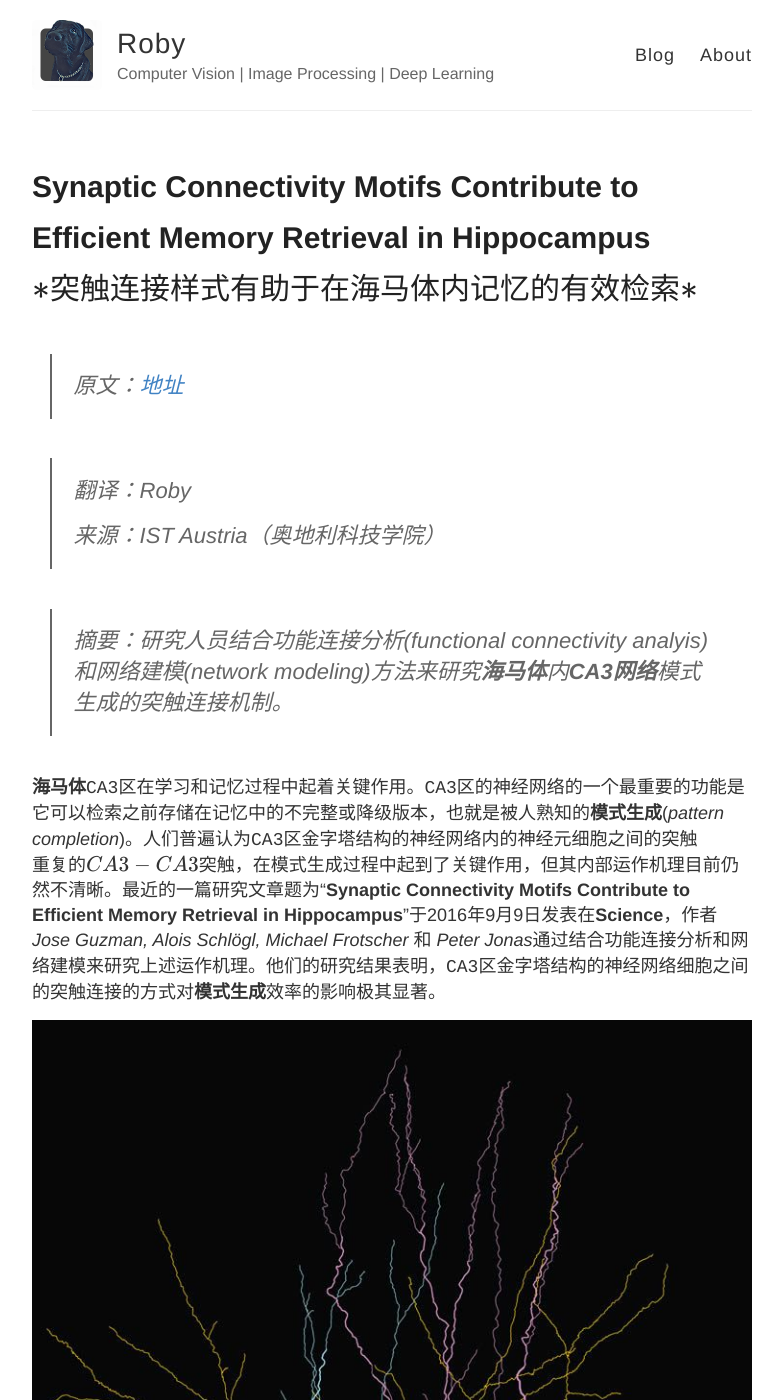
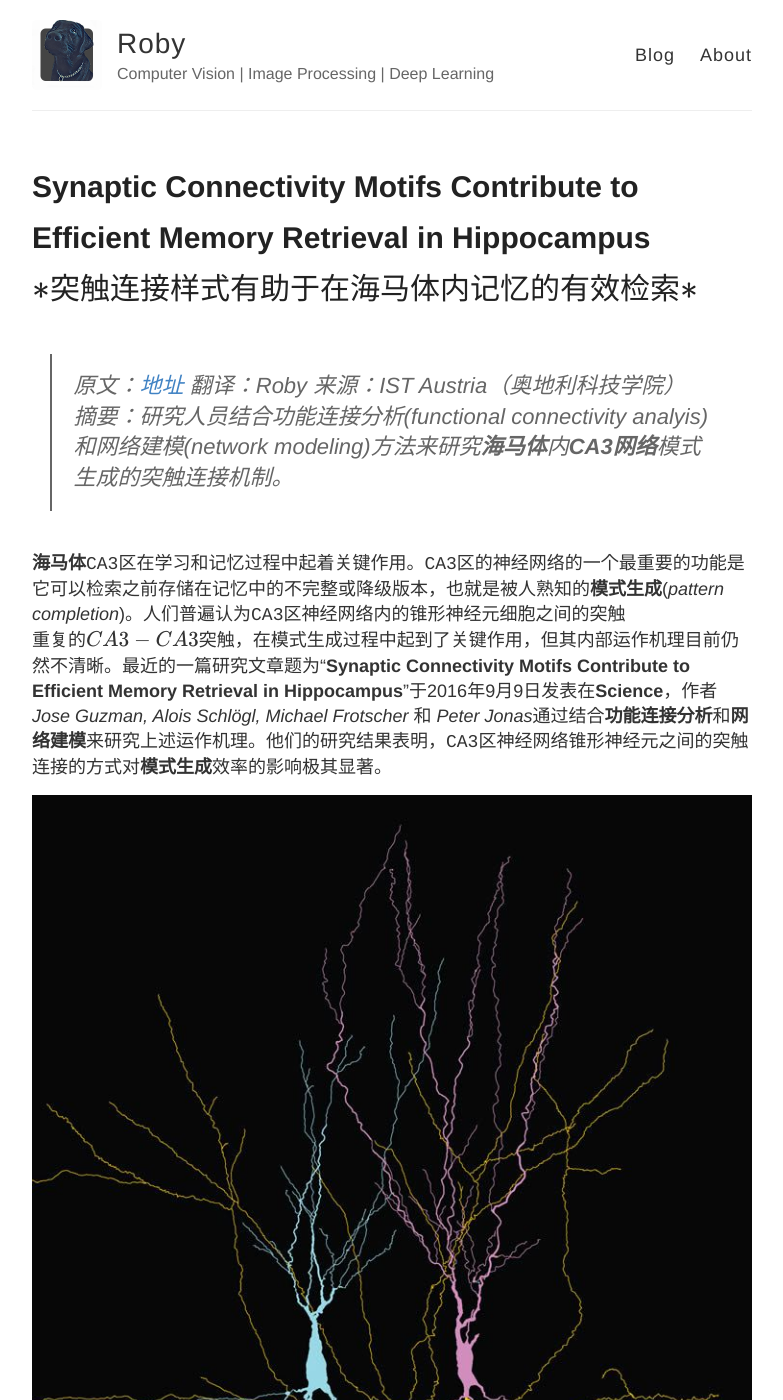
Before and after one commit to changkaizhao/changkaizhao.github.io, a Jekyll site: the page built from _posts/2016-9-13-Synaptic-Connectivity-Motifs-Contribute-to-Efficient-Memory-Retrieval-in-Hippocampus.md, in a window 1280 px wide and 1400 px high. Shown: the whole window, without its empty margins (248-1031 px from the left). Built offline with Jekyll 4.4.1, drawn with Linux system fonts in a browser that asks for light colours; formulas are drawn with MathJax 3; comment, search, counter and statistics services are not loaded; some of the changed text lies outside the part shown.

Commit message:
edit blog EMRH

```diff
--- a/_posts/2016-9-13-Synaptic-Connectivity-Motifs-Contribute-to-Efficient-Memory-Retrieval-in-Hippocampus.md
+++ b/_posts/2016-9-13-Synaptic-Connectivity-Motifs-Contribute-to-Efficient-Memory-Retrieval-in-Hippocampus.md
@@ -3,17 +3,16 @@ layout: post
 title: Synaptic Connectivity Motifs Contribute to Efficient Memory Retrieval in Hippocampus(*突触连接样式有助于在海马体内记忆的有效检索*)
 ---
 >原文：[地址](http://neurosciencenews.com/hippocampus-synaptic-connection-memory-5027/)
+>翻译：Roby
+>来源：IST Austria（奥地利科技学院）
+>摘要：研究人员结合功能连接分析(*functional connectivity analyis*)和网络建模(*network modeling*)方法来研究**海马体**内**CA3网络**模式生成的突触连接机制。
 
->翻译：Roby
->
->来源：IST Austria（奥地利科技学院）
+**海马体**`CA3`区在学习和记忆过程中起着关键作用。`CA3`区的神经网络的一个最重要的功能是它可以检索之前存储在记忆中的不完整或降级版本，也就是被人熟知的**模式生成**(*pattern completion*)。人们普遍认为`CA3`区神经网络内的锥形神经元细胞之间的突触(重复的CA3-CA3突触)，在模式生成过程中起到了关键作用，但其内部运作机理目前仍然不清晰。最近的一篇研究文章题为“**Synaptic Connectivity Motifs Contribute to Efficient Memory Retrieval in Hippocampus**”于2016年9月9日发表在**Science**，作者*Jose Guzman, Alois Schlögl, Michael Frotscher*  和 *Peter Jonas*通过结合**功能连接分析**和**网络建模**来研究上述运作机理。他们的研究结果表明，`CA3`区神经网络锥形神经元之间的突触连接的方式对**模式生成**效率的影响极其显著。
+
+![突触连接](https://raw.githubusercontent.com/changkaizhao/changkaizhao.github.io/master/images/2016-9-13/1.jpg)
+`CA3`区锥形**神经元对**突触连接重建图。图中为由单个突触连接的**神经元对**的显微图像。
 
 
->摘要：研究人员结合功能连接分析(*functional connectivity analyis*)和网络建模(*network modeling*)方法来研究**海马体**内**CA3网络**模式生成的突触连接机制。
-
-**海马体**`CA3`区在学习和记忆过程中起着关键作用。`CA3`区的神经网络的一个最重要的功能是它可以检索之前存储在记忆中的不完整或降级版本，也就是被人熟知的**模式生成**(*pattern completion*)。人们普遍认为`CA3`区金字塔结构的神经网络内的神经元细胞之间的突触(重复的CA3-CA3突触)，在模式生成过程中起到了关键作用，但其内部运作机理目前仍然不清晰。最近的一篇研究文章题为“**Synaptic Connectivity Motifs Contribute to Efficient Memory Retrieval in Hippocampus**”于2016年9月9日发表在**Science**，作者*Jose Guzman, Alois Schlögl, Michael Frotscher*  和 *Peter Jonas*通过结合功能连接分析和网络建模来研究上述运作机理。他们的研究结果表明，`CA3`区金字塔结构的神经网络细胞之间的突触连接的方式对**模式生成**效率的影响极其显著。
-
-![突触连接](https://raw.githubusercontent.com/changkaizhao/changkaizhao.github.io/master/images/2016-9-13/1.jpg)
 
 早前对于**海马体**构成的理论认为`CA3`区的神经网络内部的神经元也是高度相互连接的。奥地利科技学院的神经科学家通过同时监控8个相互连接的神经元之间的电信号传导的方法来检验早前的假设。经过实验后，结果让人很震惊,首先他们发现此区域中的神经元连接是稀疏的，平均连接概率约为`1%`。这对于之前死板地认为神经网络的神经元是高度连接的结论提出了极大的挑战。令人更加惊讶的是，网络内部神经元的连接也不是随机的，相对于随机神经网络其内部神经元连接更多地呈现某种**样式**(*motifs*)。因此，**海马体**`CA3`区的神经元连接结构某种程度上让人联想到社交网络中的*"小世界"*(small world)结构。最后，作者发现这个区域中的两个神经元间的突触连接仅有`1`到`2`个。要知道在**新大脑皮层**(*neocortex*)中的神经元之间刺激性突触连接个数远大于`2`个。
 
```
